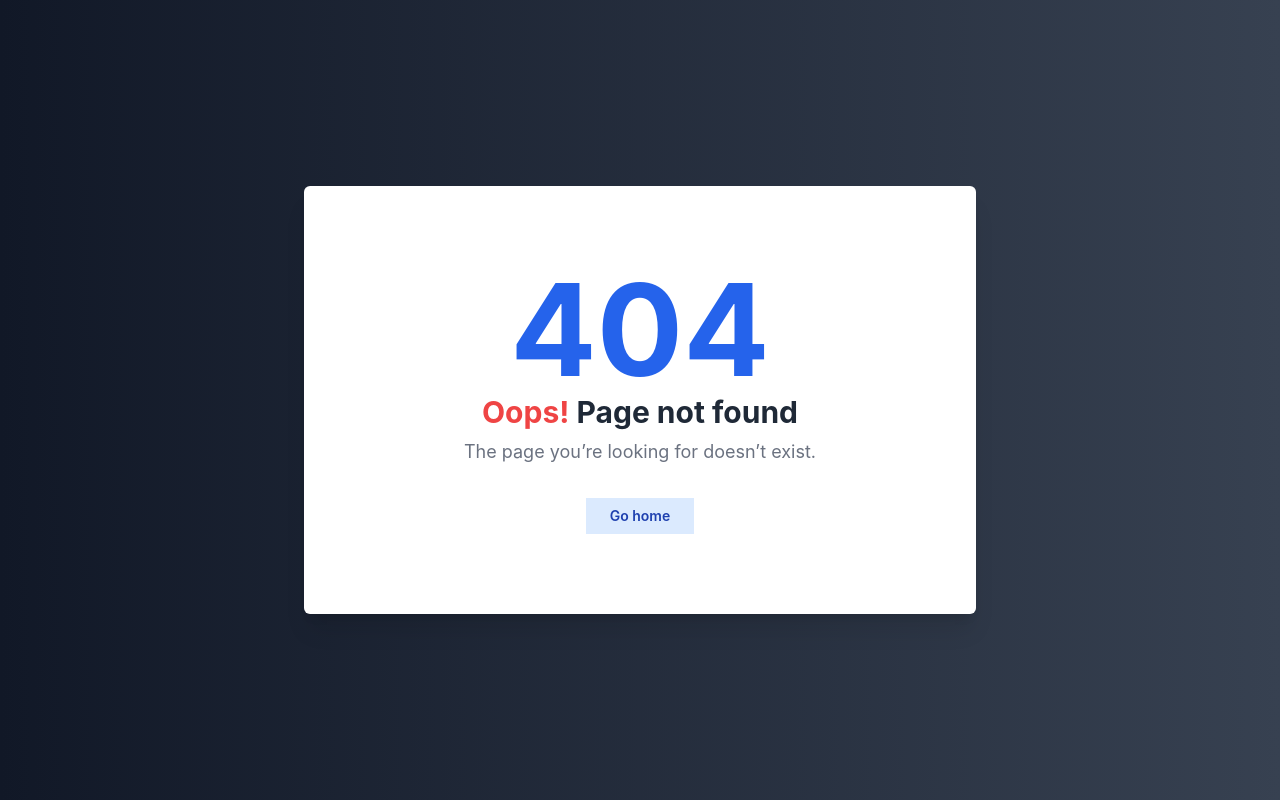
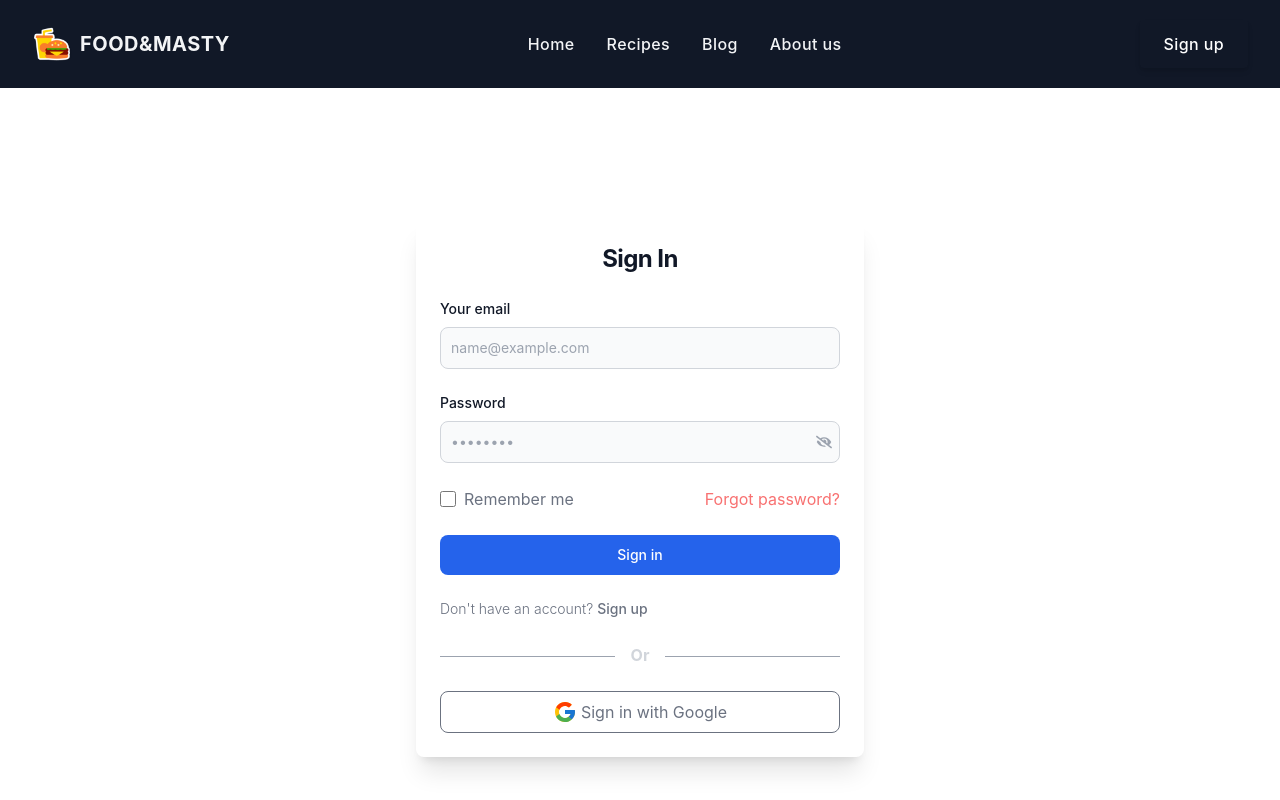
Before and after one commit to JilluRahmanJibon/food-masty, a React (Create React App) app: page /signin in a window 1280 px wide. Before the commit this address had no page. Shown: the top 800 px of the page. Built offline with nearby package versions, Linux system fonts and the light colour scheme; no server answers.

Commit message:
sign in user successfully

```diff
--- a/src/Contexts/AuthProvider/AuthProvider.js
+++ b/src/Contexts/AuthProvider/AuthProvider.js
@@ -1,9 +1,12 @@
-import React, { createContext, useState } from "react";
+import React, { createContext, useEffect, useState } from "react";
 import {
 	createUserWithEmailAndPassword,
 	getAuth,
 	GoogleAuthProvider,
+	onAuthStateChanged,
+	signInWithEmailAndPassword,
 	signInWithPopup,
+	signOut,
 	updateProfile,
 } from "firebase/auth";
 import app from "../../firebase/firebase.config";
@@ -33,12 +36,34 @@ const AuthProvider = ({ children }) => {
 		if (photoUrl) {
 		}
 	};
+	// log in with email password
+	const logInWithEmailAndPassword = (email, password) => {
+		setLoading(true);
+		return signInWithEmailAndPassword(auth, email, password);
+	};
+	// Log out
+	const userLogOut = () => {
+		return signOut(auth);
+	};
+	// auth on state change ...  who is the login now log out now for checking
+	useEffect(() => {
+		const unSubscribes = onAuthStateChanged(auth, currentUser => {
+			setUser(currentUser);
+
+			setLoading(false);
+		});
+		return () => {
+			unSubscribes();
+		};
+	}, []);
 	// auth info
 	const authInfo = {
 		loading,
 		user,
 		createUserWithEmailAndPass,
 		userProfileUpdate,
+		logInWithEmailAndPassword,
+		userLogOut,
 		continueWithGoogle,
 	};
 	return (
--- a/src/Pages/Login/SignIn/Signin.js
+++ b/src/Pages/Login/SignIn/Signin.js
@@ -1,7 +1,220 @@
-import React from "react";
+import React, { useContext, useState } from "react";
+import { Link, useLocation, useNavigate } from "react-router-dom";
+import { FcGoogle } from "react-icons/fc";
+import { FaEye, FaEyeSlash, FaTimes } from "react-icons/fa";
+import { AuthContext } from "../../../Contexts/AuthProvider/AuthProvider";
+import Swal from "sweetalert2";
+const SignIn = () => {
+	// show password state
+	const [show, setShow] = useState(false);
+	const [showPassword, setShowPassword] = useState("password");
+	// user info state
+	const [userInfo, setUserInfo] = useState({
+		email: "",
+		password: "",
+	});
+	// error state
+	const [errors, setErrors] = useState({
+		email: "",
+		password: "",
+		fireError: "",
+	});
+	const { continueWithGoogle, logInWithEmailAndPassword } =
+		useContext(AuthContext);
+	const location = useLocation();
+	const from = location.state?.from?.pathname || "/";
+	const navigate = useNavigate();
 
-const SignIn = () => {
-	return <div></div>;
+	// sign in with email and password
+	const signInWithEmailAndPassword = e => {
+		e.preventDefault();
+		logInWithEmailAndPassword(userInfo.email, userInfo.password)
+			.then(result => {
+				const user = result.user;
+				navigate(from, { replace: true });
+				Swal.fire({
+					position: "top-center",
+					icon: "success",
+					title: "Log in successfully",
+					showConfirmButton: false,
+					timer: 1500,
+				});
+			})
+			.catch(error => {
+				setErrors({ ...errors, fireError: error.message });
+			});
+		setErrors({ ...errors, fireError: "" });
+	}; // Sign in with google
+	const signInWithGoogle = () => {
+		continueWithGoogle()
+			.then(result => {
+				const user = result.user;
+				console.log(user, "from google");
+				navigate(from, { replace: true });
+				Swal.fire({
+					position: "top-center",
+					icon: "success",
+					title: "Log in successfully",
+					showConfirmButton: false,
+					timer: 1500,
+				});
+			})
+			.catch(error => {
+				console.error(error);
+			});
+	};
+
+	// handle email on change
+	const handleEmailOnChange = e => {
+		const email = e.target.value;
+		if (!/^\w+([\.-]?\w+)*@\w+([\.-]?\w+)*(\.\w{2,3})+$/.test(email)) {
+			setErrors({ ...errors, email: "please provide a valid email" });
+			setUserInfo({ ...userInfo, email: "" });
+		} else {
+			setErrors({ ...errors, email: "" });
+			setUserInfo({ ...userInfo, email: email });
+		}
+	};
+	// handle password on change
+	const handlePasswordChange = e => {
+		const password = e.target.value;
+		if (password.length < 6) {
+			setErrors({ ...errors, password: "password must be 6 characters " });
+			setUserInfo({ ...userInfo, password: "" });
+		} else {
+			setErrors({ ...errors, password: "" });
+			setUserInfo({ ...userInfo, password: password });
+		}
+	};
+
+	return (
+		<div>
+			<section>
+				<div className="flex flex-col  items-center justify-center px-6 py-8 mx-auto md:h-screen lg:py-0">
+					<div
+						className={`w-full   rounded-lg shadow-xl dark:border md:mt-0 sm:max-w-md xl:p-0   border-gray-700 `}>
+						{errors.fireError && (
+							<p className=" text-center text-red-400">{errors.fireError}</p>
+						)}
+						<div className="p-6 space-y-4 md:space-y-6 ">
+							<h1 className="text-xl text-center font-bold leading-tight tracking-tight text-gray-900 md:text-2xl dark:text-white">
+								Sign In
+							</h1>
+
+							<form
+								className="space-y-4 md:space-y-6"
+								onSubmit={signInWithEmailAndPassword}>
+								<div>
+									<label
+										htmlFor="email"
+										className="block mb-2 text-sm font-medium text-gray-900 dark:text-white">
+										Your email
+									</label>
+									<input
+										onChange={handleEmailOnChange}
+										type="email"
+										name="email"
+										id="email"
+										className="bg-gray-50 border border-gray-300 text-gray-900 sm:text-sm rounded-lg focus:ring-primary-600 focus:border-primary-600 block w-full p-2.5 dark:bg-gray-700 dark:border-gray-600 dark:placeholder-gray-400 dark:text-white dark:focus:ring-blue-500 dark:focus:border-blue-500"
+										placeholder="name@example.com"
+										required
+									/>
+									{errors.email && (
+										<p className="flex items-center gap-1 text-red-400">
+											<FaTimes className="mt-2" />
+											{errors.email}
+										</p>
+									)}
+								</div>
+								<div>
+									<label
+										htmlFor="password"
+										className="block mb-2 text-sm font-medium text-gray-900 dark:text-white">
+										Password
+									</label>
+									<div className="flex  relative items-center">
+										<input
+											onChange={handlePasswordChange}
+											type={showPassword}
+											name="password"
+											id="password"
+											placeholder="••••••••"
+											className="bg-gray-50 border border-gray-300 text-gray-900 sm:text-sm rounded-lg focus:ring-primary-600 focus:border-primary-600 block w-full p-2.5 dark:bg-gray-700 dark:border-gray-600 dark:placeholder-gray-400 dark:text-white dark:focus:ring-blue-500 dark:focus:border-blue-500"
+											required
+										/>
+
+										<div
+											onClick={() => setShow(!show)}
+											className="absolute right-2">
+											{show ? (
+												<FaEye
+													onClick={() => setShowPassword("password")}
+													className="text-gray-400  "
+												/>
+											) : (
+												<FaEyeSlash
+													onClick={() => setShowPassword("text")}
+													className="text-gray-400  "
+												/>
+											)}
+										</div>
+									</div>
+									{errors.password && (
+										<p className="flex items-center gap-1 text-red-400">
+											<FaTimes className="mt-2" />
+											{errors.password}
+										</p>
+									)}
+								</div>
+								<div className="flex justify-between items-center mb-6">
+									<div className="form-group form-check">
+										<input
+											type="checkbox"
+											className="  h-4 w-4 border border-gray-300 rounded-sm bg-white  focus:outline-none transition duration-200 mt-1 align-top bg-no-repeat bg-center bg-contain float-left mr-2 cursor-pointer"
+											id="exampleCheck2"
+										/>
+										<label
+											className="form-check-label text-gray-500 inline-block  "
+											htmlFor="exampleCheck2">
+											Remember me
+										</label>
+									</div>
+									<Link className="text-red-400">Forgot password?</Link>
+								</div>
+
+								<button
+									type="submit"
+									className="w-full text-white focus:ring-4 focus:outline-none focus:ring-primary-300 font-medium rounded-lg text-sm px-5 py-2.5 text-center bg-blue-600 hover:bg-blue-700 dark:focus:ring-primary-800">
+									Sign in
+								</button>
+								<p className="text-sm font-light text-gray-500 dark:text-gray-400">
+									Don't have an account?{" "}
+									<Link
+										to="/signup"
+										className="font-medium   hover:underline  ">
+										Sign up
+									</Link>
+								</p>
+							</form>
+							<div className="flex items-center my-4 before:flex-1 before:border-t before:border-gray-400 before:mt-0.5 after:flex-1 after:border-t after:border-gray-400 after:mt-0.5">
+								<p className="text-center text-gray-300  font-bold mx-4 mb-0">
+									Or
+								</p>
+							</div>
+							<div>
+								<button
+									onClick={signInWithGoogle}
+									className=" w-full py-2 flex justify-center items-center gap-1 px-1 text-gray-500 border-gray-500 rounded-lg  hover:bg-gray-700 hover:text-white transition-all border">
+									<FcGoogle className="text-xl lg:text-2xl" />{" "}
+									<span>Sign in with Google</span>
+								</button>{" "}
+							</div>
+						</div>
+					</div>
+				</div>
+			</section>
+		</div>
+	);
 };
 
 export default SignIn;
--- a/src/Pages/Login/SignUp/Signup.js
+++ b/src/Pages/Login/SignUp/Signup.js
@@ -41,7 +41,7 @@ const SignUp = () => {
 				Swal.fire({
 					position: "top-center",
 					icon: "success",
-					title: "your account created successfully",
+					title: "your account created has been successfully",
 					showConfirmButton: false,
 					timer: 1500,
 				});
@@ -66,7 +66,7 @@ const SignUp = () => {
 				Swal.fire({
 					position: "top-center",
 					icon: "success",
-					title: "your account created successfully",
+					title: "your account created has been successfully",
 					showConfirmButton: false,
 					timer: 1500,
 				});
--- a/src/Router/Routes.js
+++ b/src/Router/Routes.js
@@ -3,6 +3,7 @@ import Root from "../Layout/Root";
 import Blog from "../Pages/Blog/Blog";
 import ErrorPage from "../Pages/ErrorPage/ErrorPage";
 import Home from "../Pages/Home/Home/Home";
+import SignIn from "../Pages/Login/SignIn/Signin";
 import SignUp from "../Pages/Login/SignUp/Signup";
 import Recipes from "../Pages/Recipes/Recipes";
 
@@ -17,7 +18,7 @@ const router = createBrowserRouter([
 			{ path: "/recipes", element: <Recipes /> },
 			{ path: "/blog", element: <Blog /> },
 			{ path: "/signup", element: <SignUp /> },
-			{ path: "/blog", element: <Blog /> },
+			{ path: "/signin", element: <SignIn /> },
 		],
 	},
 ]);
```
